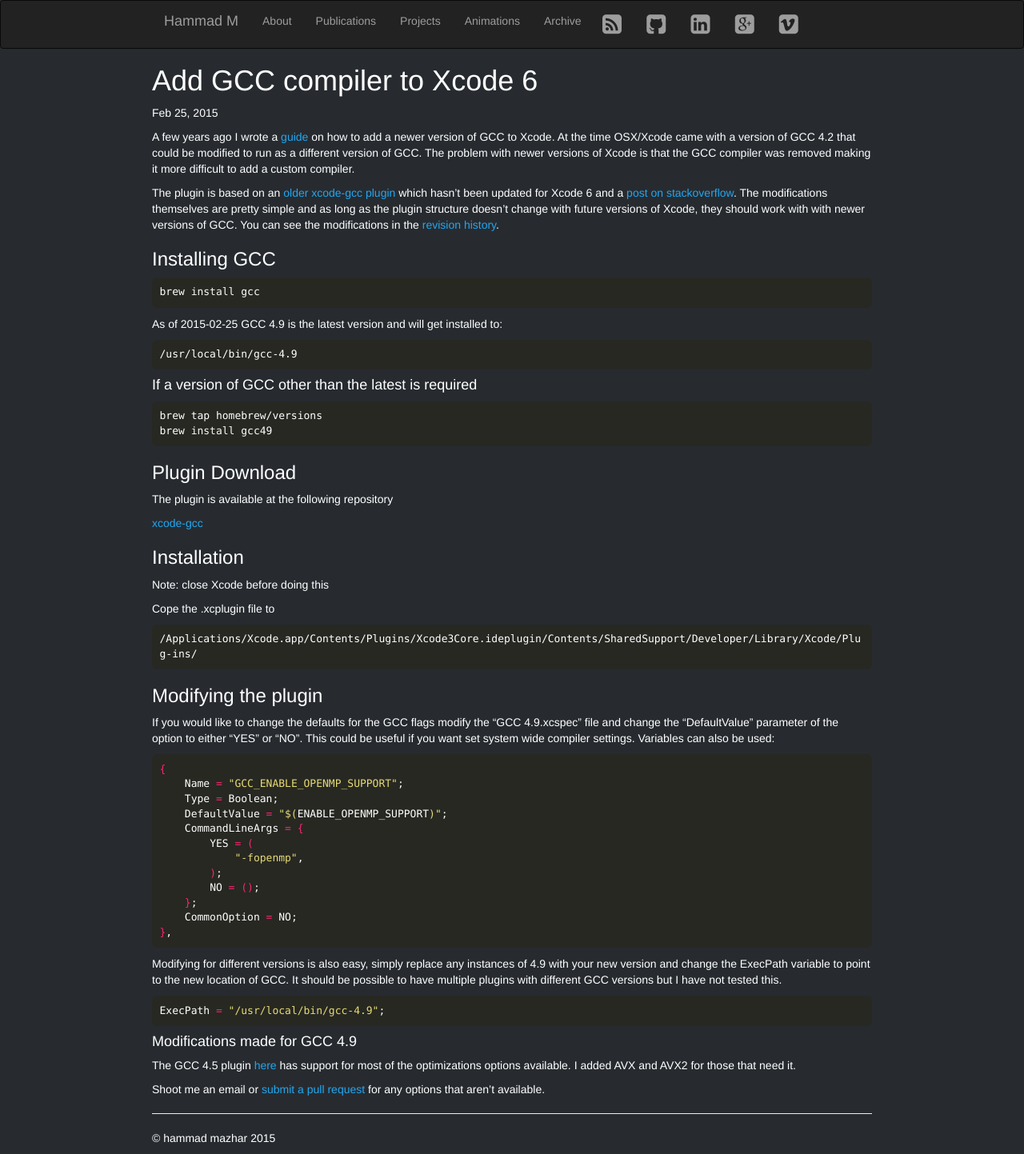
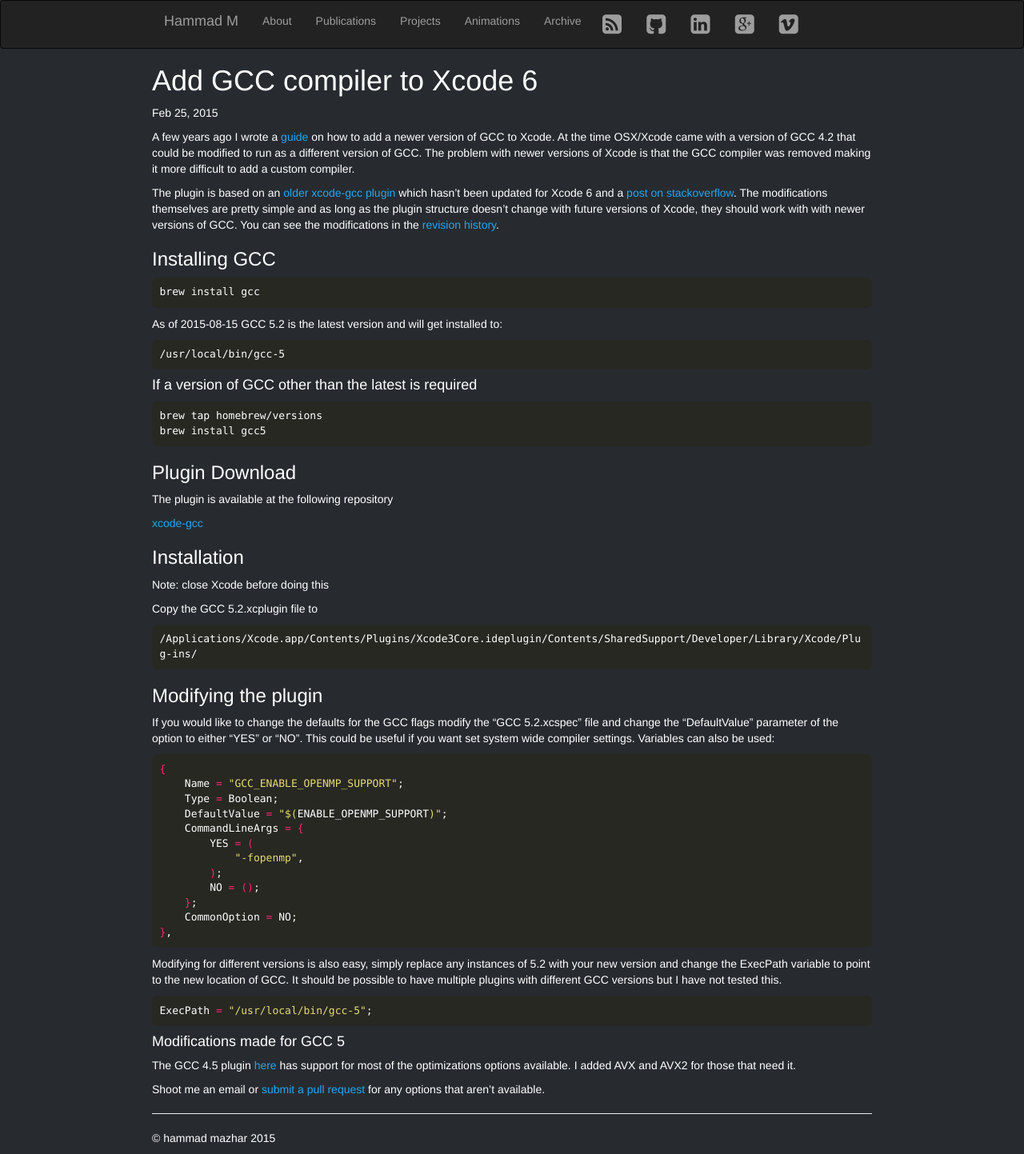
Before and after one commit to hmazhar/hamelot.io, a Jekyll site: the page built from _posts/2015-02-25-add-gcc-compiler-to-xcode-6.md, in a window 1280 px wide. Shown: the whole page at 80% size. Built offline with Jekyll 4.4.1, drawn with Linux system fonts in a browser that asks for light colours; nearby versions of some CDN libraries; some web fonts are replaced.

Commit message:
Update gcc plugin post

```diff
--- a/_posts/2015-02-25-add-gcc-compiler-to-xcode-6.md
+++ b/_posts/2015-02-25-add-gcc-compiler-to-xcode-6.md
@@ -18,17 +18,17 @@
 brew install gcc
 {% endhighlight %}
 
-As of 2015-02-25 GCC 4.9 is the latest version and will get installed to:
+As of 2015-08-15 GCC 5.2 is the latest version and will get installed to:
 
 {% highlight bash %}
-/usr/local/bin/gcc-4.9
+/usr/local/bin/gcc-5
 {% endhighlight %}
 
 ####If a version of GCC other than the latest is required
 
 {% highlight bash %}
 brew tap homebrew/versions
-brew install gcc49
+brew install gcc5
 {% endhighlight %}
 
 ### Plugin Download
@@ -41,7 +41,7 @@
 
 Note: close Xcode before doing this
 
-Cope the .xcplugin file to
+Copy the GCC 5.2.xcplugin file to
 
 {% highlight bash %}
 /Applications/Xcode.app/Contents/Plugins/Xcode3Core.ideplugin/Contents/SharedSupport/Developer/Library/Xcode/Plug-ins/
@@ -50,7 +50,7 @@
 
 ###Modifying the plugin
 
-If you would like to change the defaults for the GCC flags modify the "GCC 4.9.xcspec" file and change the "DefaultValue" parameter of the option to either "YES" or "NO". This could be useful if you want set system wide compiler settings. Variables can also be used:
+If you would like to change the defaults for the GCC flags modify the "GCC 5.2.xcspec" file and change the "DefaultValue" parameter of the option to either "YES" or "NO". This could be useful if you want set system wide compiler settings. Variables can also be used:
 
 {% highlight bash %}
 {
@@ -67,13 +67,13 @@
 },
 {% endhighlight %}
 
-Modifying for different versions is also easy, simply replace any instances of 4.9 with your new version and change the ExecPath variable to point to the new location of GCC. It should be possible to have multiple plugins with different GCC versions but I have not tested this.
+Modifying for different versions is also easy, simply replace any instances of 5.2 with your new version and change the ExecPath variable to point to the new location of GCC. It should be possible to have multiple plugins with different GCC versions but I have not tested this.
 
 {% highlight bash %}
-ExecPath = "/usr/local/bin/gcc-4.9";
+ExecPath = "/usr/local/bin/gcc-5";
 {% endhighlight %}
 
-#### Modifications made for GCC 4.9
+#### Modifications made for GCC 5
 The GCC 4.5 plugin [here](https://code.google.com/p/xcode-gcc-plugin/) has support for most of the optimizations options available. I added AVX and AVX2 for those that need it.
 
 Shoot me an email or [submit a pull request](https://github.com/hmazhar/xcode-gcc.git) for any options that aren't available.
```
